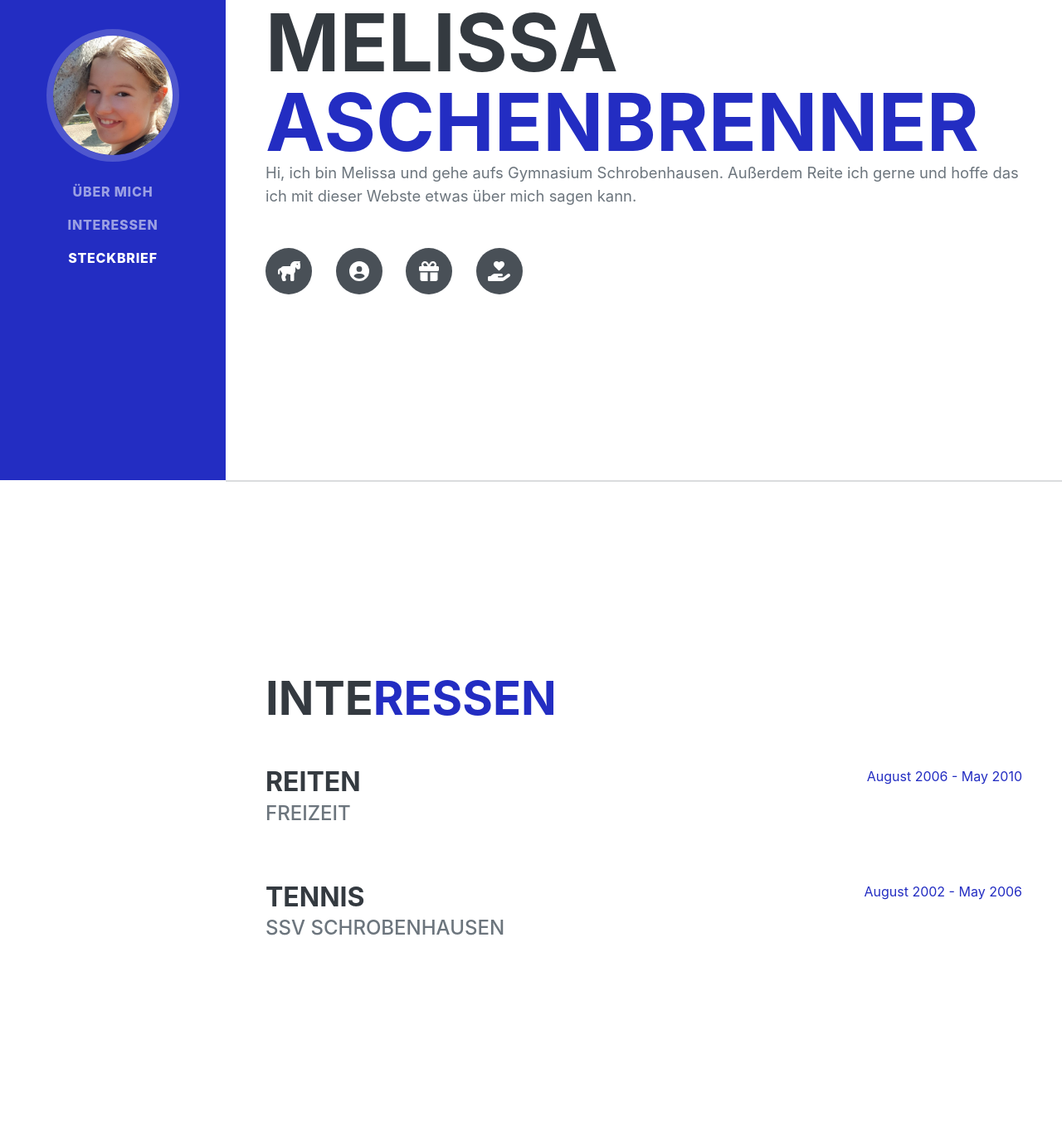
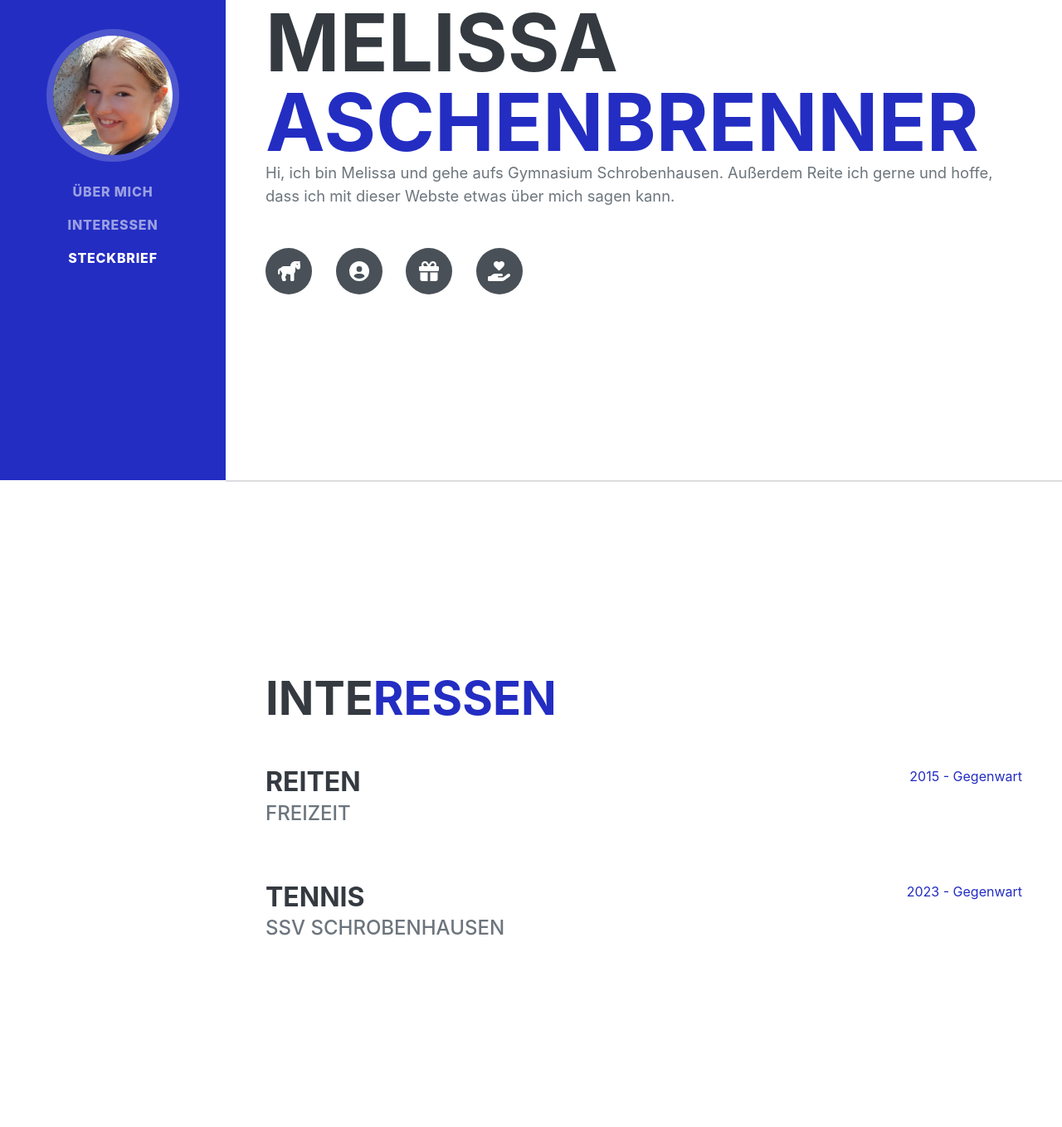
Before and after one commit to Topfreezer/melissa, a plain HTML site: page index.html in a window 1280 px wide. Shown: the part 221-1580 px from the top of the page at 83% size. Drawn offline with nearby package versions, Linux system fonts and the light colour scheme; a web font is replaced by a local one.

Commit message:
Update index.html

```diff
--- a/index.html
+++ b/index.html
@@ -40,7 +40,7 @@
                         Melissa
                         <span class="text-primary">Aschenbrenner</span>
                     </h1>
-                    <p class="lead mb-5">Hi, ich bin Melissa und gehe aufs Gymnasium Schrobenhausen. Außerdem Reite ich gerne und hoffe das ich mit dieser Webste etwas über mich sagen kann.</p>
+                    <p class="lead mb-5">Hi, ich bin Melissa und gehe aufs Gymnasium Schrobenhausen. Außerdem Reite ich gerne und hoffe, dass ich mit dieser Webste etwas über mich sagen kann.</p>
                     <div class="social-icons">
                         <a class="social-icon" href="#!"><i class="fas fa-horse"></i></a>
                         <a class="social-icon" href="#!"><i class="fa-solid fa-circle-user"></i></i></a>
@@ -61,14 +61,14 @@
                             <h3 class="mb-0">Reiten</h3>
                             <div class="subheading mb-3">Freizeit</div>
                         </div>
-                        <div class="flex-shrink-0"><span class="text-primary">August 2006 - May 2010</span></div>
+                        <div class="flex-shrink-0"><span class="text-primary">2015 - Gegenwart</span></div>
                     </div>
                     <div class="d-flex flex-column flex-md-row justify-content-between">
                         <div class="flex-grow-1">
                             <h3 class="mb-0">Tennis</h3>
                             <div class="subheading mb-3">SSV Schrobenhausen</div>
                         </div>
-                        <div class="flex-shrink-0"><span class="text-primary">August 2002 - May 2006</span></div>
+                        <div class="flex-shrink-0"><span class="text-primary">2023 - Gegenwart</span></div>
                     </div>
                 </div>
             </section>
@@ -76,9 +76,9 @@
             <!-- Skills-->
             <section class="resume-section" id="skills">
                 <div class="resume-section-content">
-                    <h2 class="mb-5">Steck<span class="text-primary">Brief</span></h2>
+                    <h2 class="mb-5">Steck<span class="text-primary">brief</span></h2>
                     <ul class="Steckbrief">
-                        <li><strong>Alter:</strong> 16 Jahre</li>
+                        <li><strong>Alter:</strong> 14 Jahre</li>
                         <li><strong>Schule:</strong> Gymnasium Schrobenhausen</li>
                         <li><strong>Hobbys:</strong> Reiten, Tennis, Zeit mit Freunden verbringen</li>
                         <li><strong>Lieblingsfarbe:</strong> Blau</li>
```
